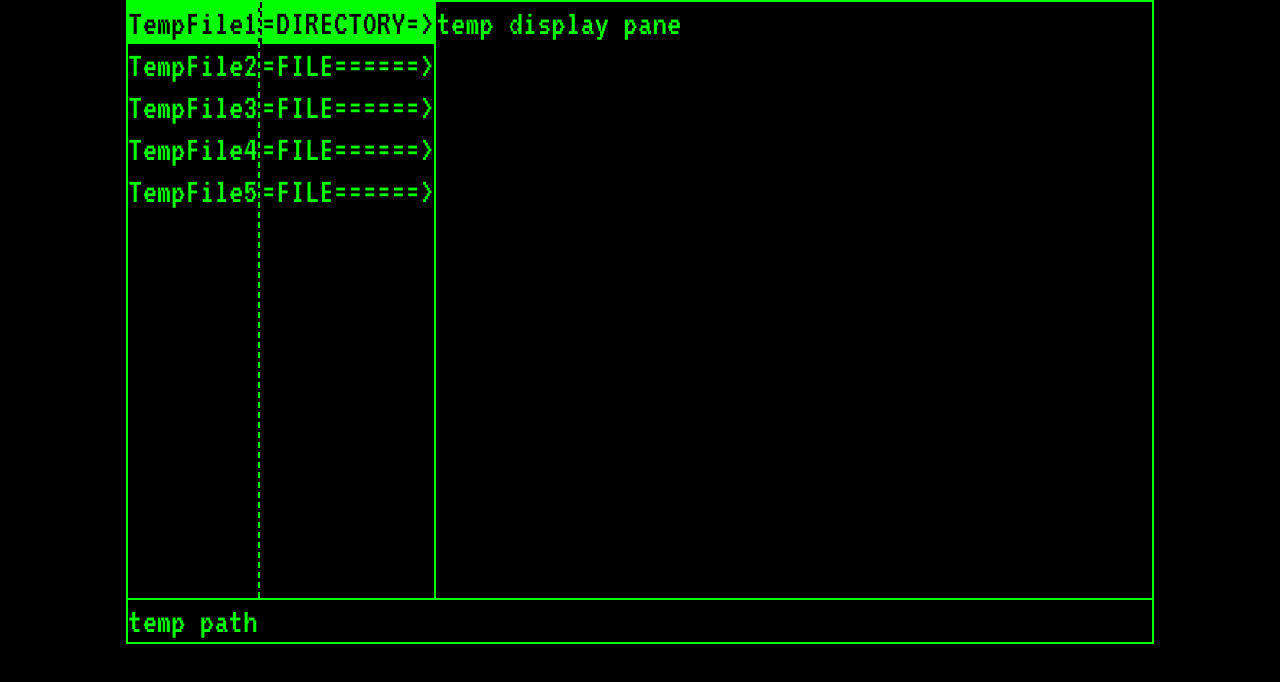
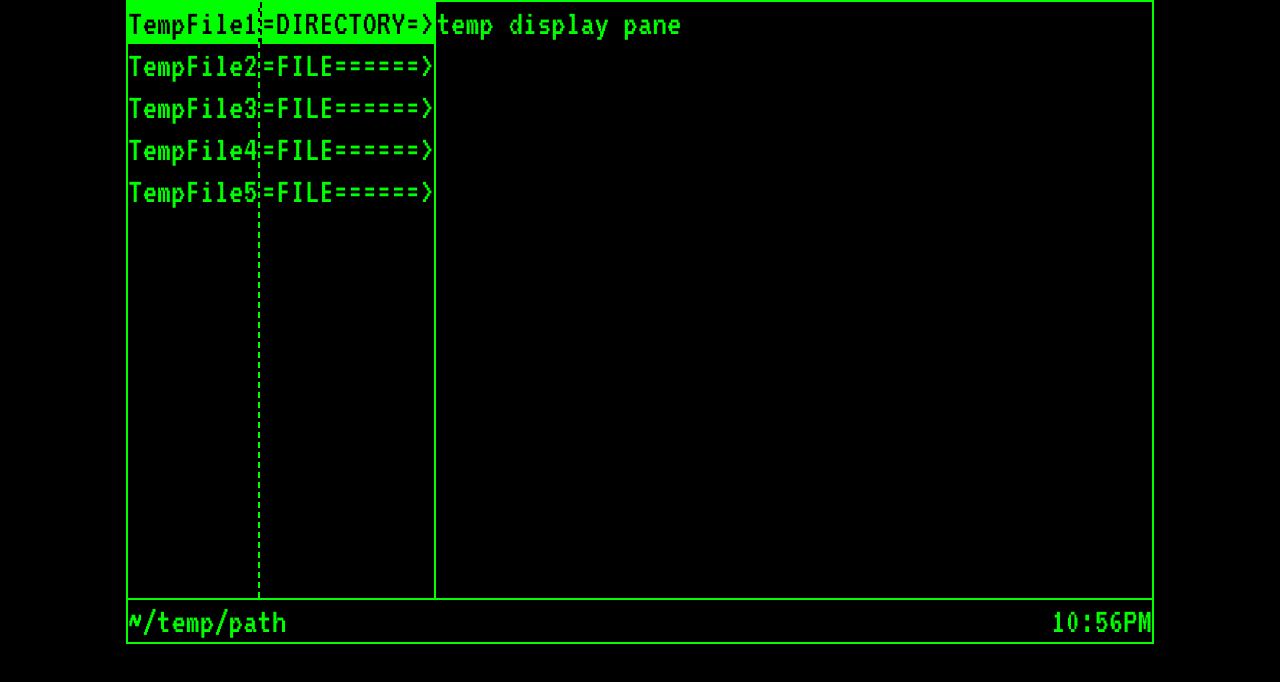
Before and after one commit to breezy23/breezy23.github.io, a React (Vite) app: page / in a window 1280 px wide. Shown: the top 682 px of the page. Built offline with nearby package versions, Linux system fonts and the light colour scheme.

Commit message:
Add time

```diff
--- a/src/TerminalPage/TerminalPage.module.scss
+++ b/src/TerminalPage/TerminalPage.module.scss
@@ -28,7 +28,9 @@ html, body {
 
 .path {
   border-top: solid #00ff00 2px;
+  display: flex;
   flex: 0 0 1rem;
+  justify-content: space-between;
 }
 
 .display_pane {
@@ -80,3 +82,11 @@ html, body {
   background-color: #00ff00;
   color: black;
 }
+
+.tick {
+  color: #00ff00;
+}
+
+.tock {
+  color: black;
+}
--- a/src/TerminalPage/components/Path.tsx
+++ b/src/TerminalPage/components/Path.tsx
@@ -1,8 +1,14 @@
 import styles from '../TerminalPage.module.scss';
+import {Time} from "./Time.tsx";
 export const Path = () => {
     return (
         <div className={styles.path}>
-            temp path
+            <div>
+                ~/temp/path
+            </div>
+            <div>
+                <Time />
+            </div>
         </div>
     )
 }
--- /dev/null
+++ b/src/TerminalPage/components/Time.tsx
@@ -0,0 +1,40 @@
+import {useEffect, useState} from "react";
+import styles from '../TerminalPage.module.scss'
+
+export const Time = () => {
+    const [currentTime, setCurrentTime] = useState(new Date());
+    const [currentStyle, changeStyle] = useState("tick")
+
+    useEffect(() => {
+        const timer = setInterval(() => {
+            setCurrentTime(new Date());
+        }, 500);
+
+        return () => clearInterval(timer);
+    }, []);
+
+    const hours = currentTime.getHours();
+    const hours12 = hours % 12 === 0 ? 12 : hours % 12;
+    const minutes = currentTime.getMinutes();
+    const milliseconds = currentTime.getMilliseconds();
+
+    const hoursFormatted = hours12 < 10 ? `0${hours12}` : hours12;
+    const minutesFormatted = minutes < 10 ? `0${minutes}` : minutes;
+    const shouldTick = milliseconds < 500;
+    return (
+        <div>
+            <span>
+                {hoursFormatted}
+            </span>
+            <span className={shouldTick ? styles.tick : styles.tock}>
+                :
+            </span>
+            <span>
+                {minutesFormatted}
+            </span>
+            <span>
+                {hours >= 12 ? 'PM' : 'AM'}
+            </span>
+        </div>
+    );
+}
```
